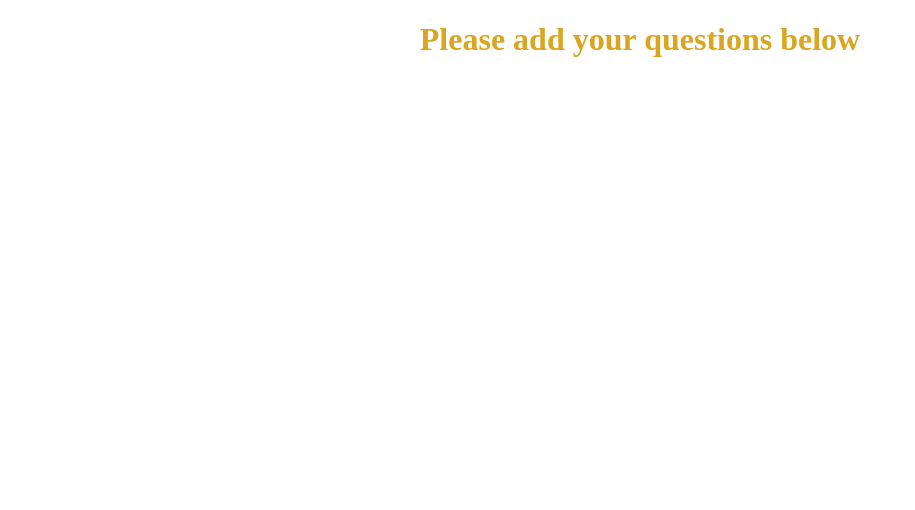
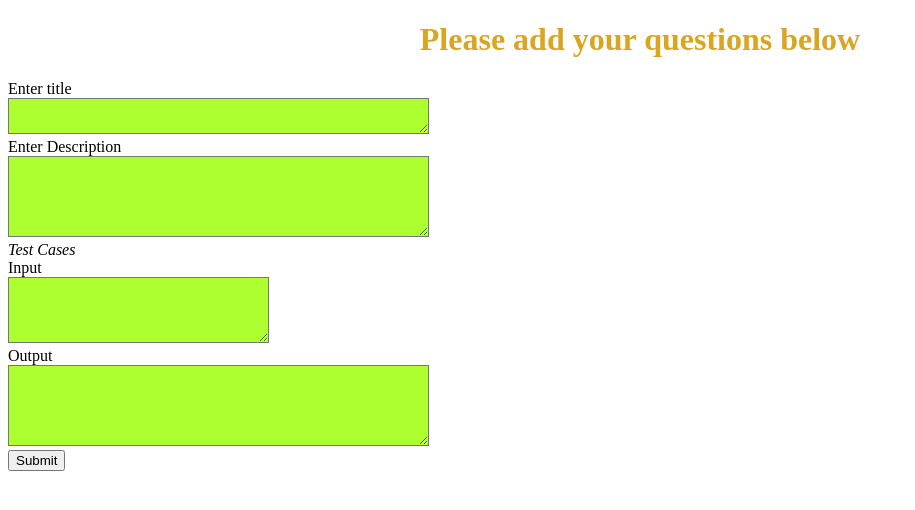
Before and after one commit to ArghaSenn/LeetCode-Clone, a website: page question_adder.html in a window 1280 px wide. Shown: the whole page, without its empty margins (0-915 px from the left). Drawn offline with Linux system fonts and the light colour scheme.

Commit message:
Add nested post which sends questions to the server through /getQuestion route

```diff
--- a/question_adder.html
+++ b/question_adder.html
@@ -7,5 +7,26 @@
 </head>
 <body>
     <h1 style="color: goldenrod; text-align: center;">Please add your questions below</h1>
+    <form action="/getQuestion" method="post">
+    <label for="Title" style="text-align: center;">Enter title</label>
+    <br>
+    <textarea name="title" id="title" cols="50" rows="2" style="background-color: greenyellow;"></textarea>
+    <br>
+    <label for="Description" style="text-align: center;">Enter Description</label>
+    <br>
+    <textarea name="des" id="des" cols="50" rows="5" style="background-color: greenyellow;"></textarea>
+    <br>
+    <label for="TestCase" style="text-align: center;"><em>Test Cases</em></label>
+    <br>
+    <label for="input" style="text-align: center;">Input</label>
+    <br>
+    <textarea name="input" id="" cols="30" rows="4" style="background-color: greenyellow;"></textarea>
+    <br>
+    <label for="output" style="text-align: center;">Output</label>
+    <br>
+    <textarea name="output" id="output" cols="50" rows="5" style="background-color: greenyellow;"></textarea>
+    <br>
+    <input type="submit" value = "Submit">
+    </form>
 </body>
 </html>
```
Also changed, not shown: index.js (+7 -1 lines).
